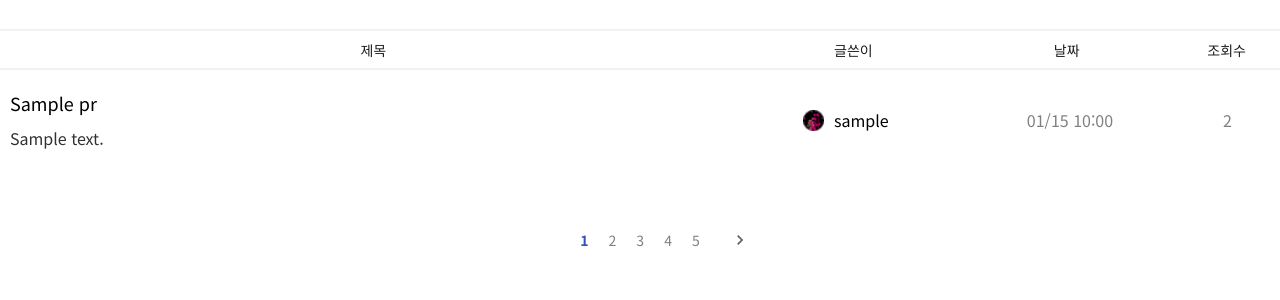
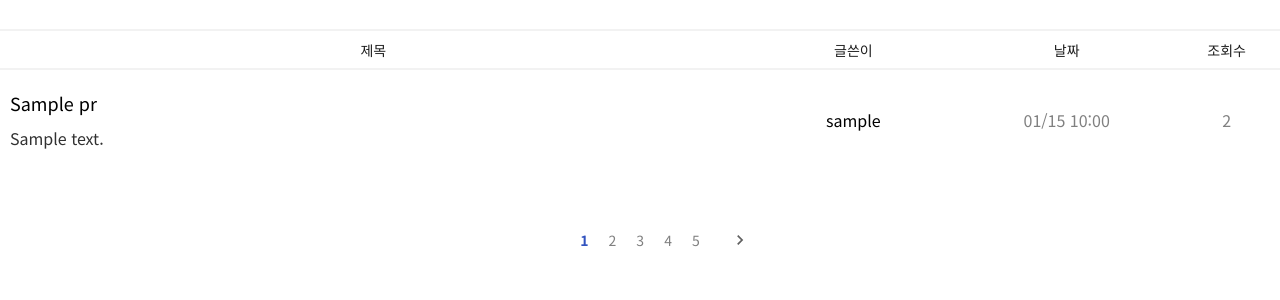
Before and after one commit to suhyeonnnnn/HUFS_LIVE, a Django app: page /pr/ in a window 1280 px wide. Shown: the part 317-617 px from the top of the page. Run offline with Django 3.2, Linux system fonts and the light colour scheme; tables that the repository leaves empty hold one stand-in row (values such as "Sample post").

Commit message:
게시판 너비 조정

```diff
--- a/community/static/css/board.css
+++ b/community/static/css/board.css
@@ -83,16 +83,18 @@
 }
 .post-detail{
     flex: 7;
+    text-decoration: none;
+}
+.post-detail > div{
     display: flex;
     flex-direction: column;
     justify-content: space-between;
     align-items: flex-start;
-    box-sizing: border-box;
-    padding: 10px;
-    text-decoration: none;
+    height: 60px;
+    margin: 10px;
 }
 .post-title{
-    width: 700px;
+    width: 720px;
     white-space: nowrap;
     text-overflow: ellipsis;
     overflow: hidden;
@@ -101,7 +103,7 @@
     text-align: left;
 }
 .post-main{
-    width: 700px;
+    width: 720px;
     white-space: nowrap;
     text-overflow: ellipsis;
     overflow: hidden;
@@ -112,21 +114,10 @@
 .post-writer{
     flex: 2;
     display: flex;
+    justify-content: center;
     align-items: center;
-}
-.post-writer > div{
-    display: flex;
-    align-items: center;
-    margin-left: 48px;
-}
-.post-writer img{
-    width: 21px;
-    height: 21px;
-}
-.writer-nickname{
     font-size: 16px;
     color: #000000;
-    margin-left: 10px;
 }
 .post-date{
     flex: 2;
--- a/community/templates/pr_board.html
+++ b/community/templates/pr_board.html
@@ -29,15 +29,12 @@
     {% for pr in prs %}
     <div class="post">
         <a href="{% url 'pr_detail' pr.id%}" class="post-detail">
-            <div class="post-title">{{pr.title}}</div>
-            <div class="post-main">{{pr.summary}}</div>
+            <div>
+                <div class="post-title">{{pr.title}}</div>
+                <div class="post-main">{{pr.summary}}</div>
+            </div>
         </a>
-        <div class="post-writer">
-            <div>
-                <img src="{% static 'images/img-sample-user-profile@2x.png' %}">
-                <div class="writer-nickname">{{pr.author}}</div>
-            </div>
-        </div>
+        <div class="post-writer">{{pr.author}}</div>
         <div class="post-date"><div>{{pr.pub_date | date:'m/d H:i' }}</div></div>
         <div class="post-views">{{pr.update_counter}}</div>
     </div>
```
Also changed, not shown: community/templates/free_board.html (+5 -8 lines), community/templates/graduate_board.html (+5 -8 lines), community/templates/information_board.html (+5 -8 lines).
